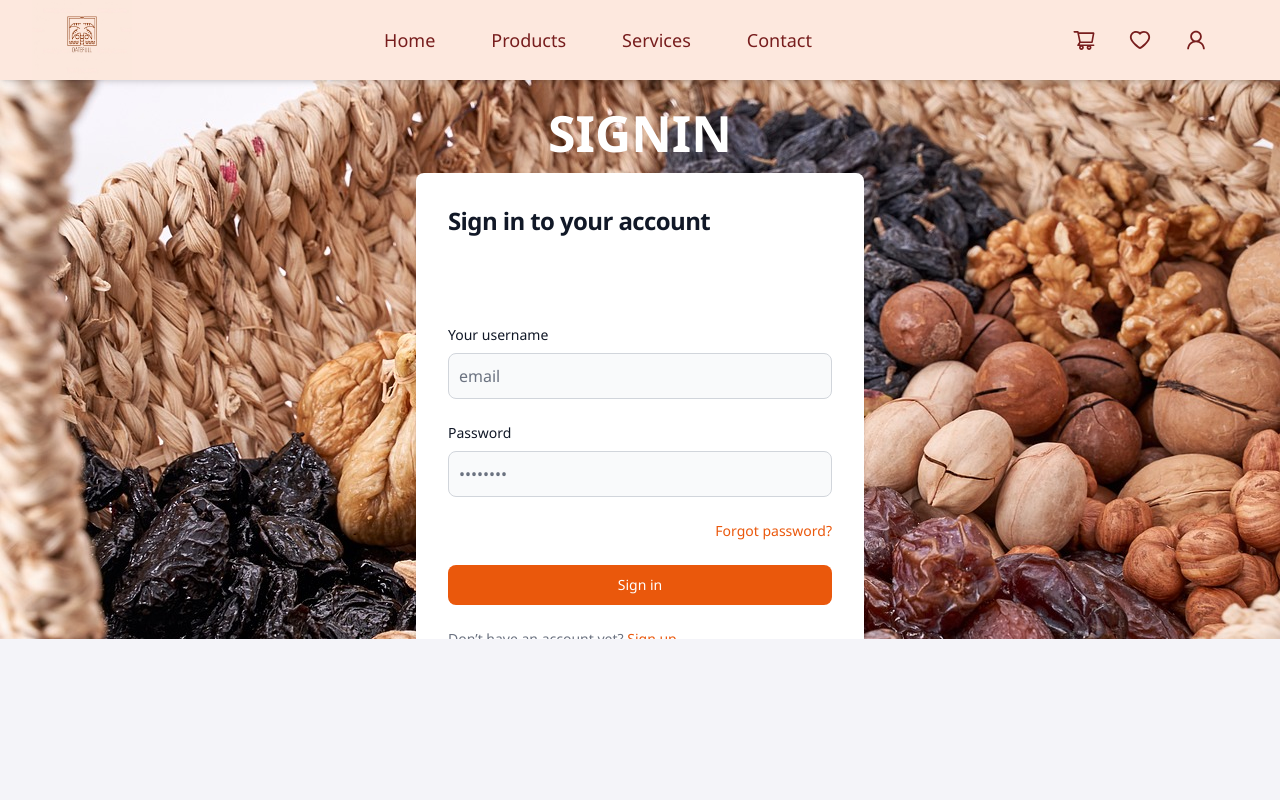
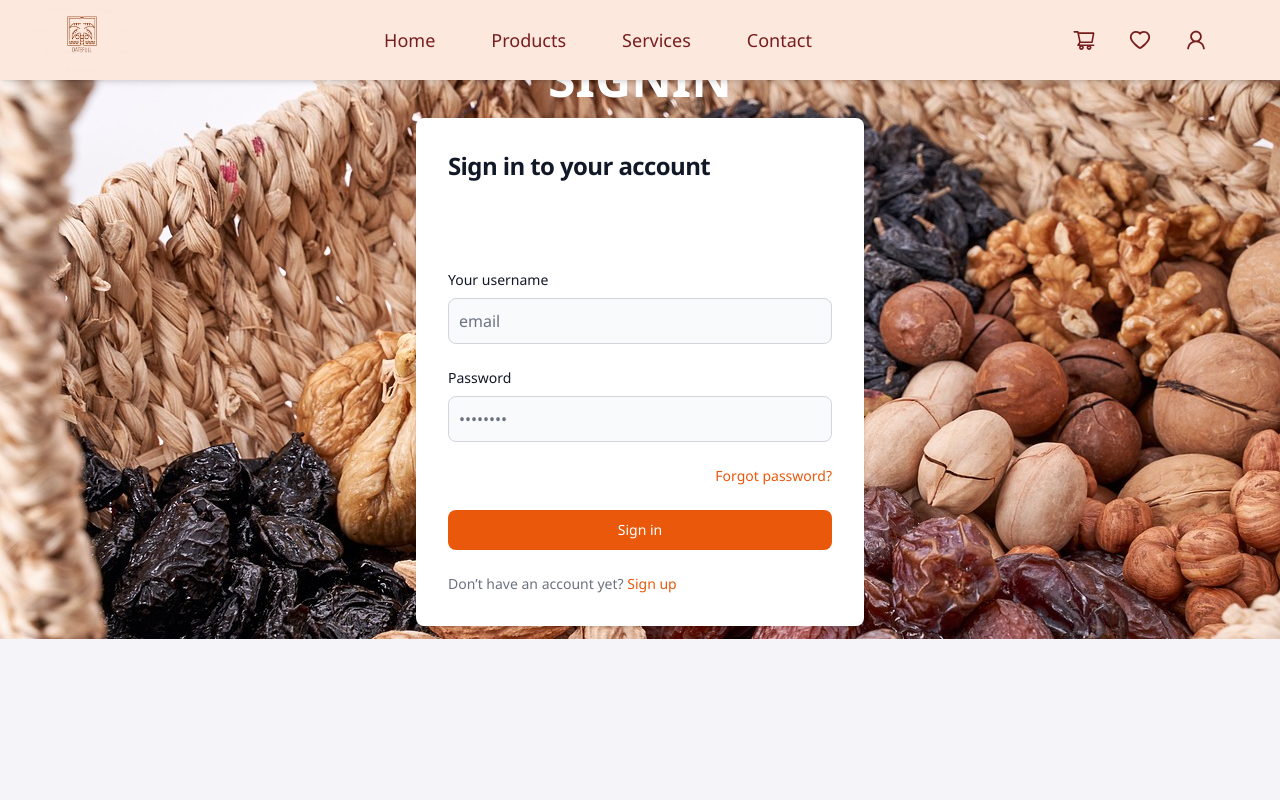
Before and after one commit to hackercry04/frontend, a React (Create React App) app: page / in a window 1280 px wide. Shown: the top 800 px of the page. Built offline with nearby package versions, Linux system fonts and the light colour scheme.

Commit message:
mobile friendly beautifull UI front end 2

```diff
--- a/src/components/UserLogin.js
+++ b/src/components/UserLogin.js
@@ -65,8 +65,7 @@ function UserLogin() {
   }}
 >
 
-        <div className="flex flex-col items-center justify-center px-6 py-8 mx-auto md:h-screen lg:py-0">
-          <a
+<div className="flex flex-col items-center justify-center px-6 py-8 mx-auto md:h-screen lg:py-0" style={{ paddingTop: '140px', paddingBottom: '250px' }}>          <a
             href="#"
             className="flex items-center mb-6 text-2xl font-semibold text-gray-900 dark:text-white"
           >
--- a/src/pages/Signup.js
+++ b/src/pages/Signup.js
@@ -113,7 +113,7 @@ export default function Signup() {
             clipPath: 'inset(0 0 9% 0)',
           }}
         >
-          <div className="flex flex-col items-center justify-center px-6 py-8 mx-auto md:h-screen lg:py-0" style={{ marginTop: '-10px' }}>
+          <div className="flex flex-col items-center justify-center px-6 py-10 mx-auto md:h-screen lg:py-0" style={{ marginTop: '-10px' }}>
             <a href="#" className="flex items-center mb-6 text-2xl font-semibold text-gray-900 dark:text-white">
               <div style={{ color: 'white', fontSize: '50px' }}>SIGNUP</div>
             </a>
```
